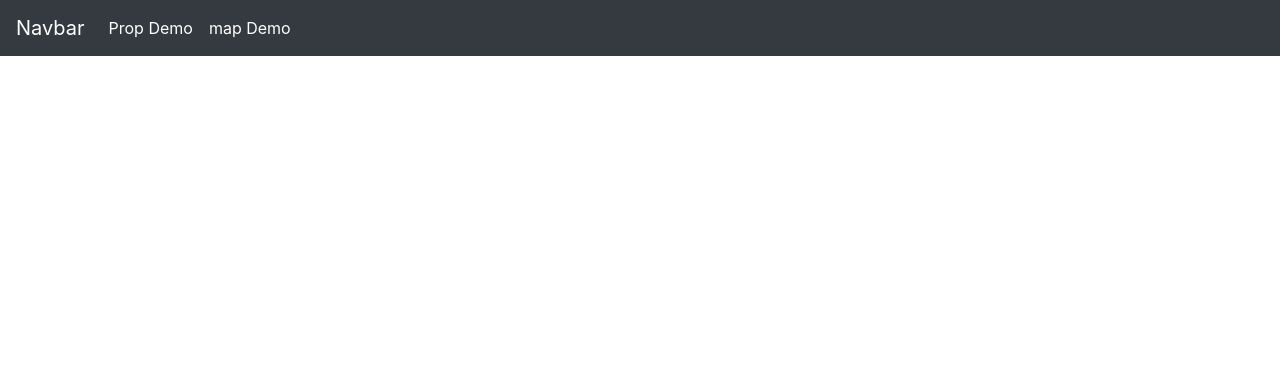
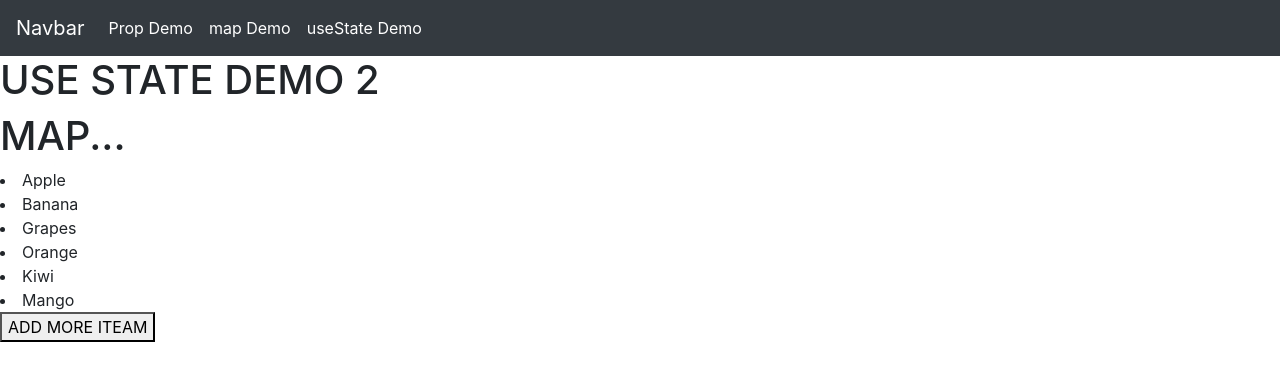
Before and after one commit to samirvithlani/mern2025-weekend, a React (Vite) app: page /useStateDemo in a window 1280 px wide. Shown: the top 380 px of the page. Built offline with nearby package versions, Linux system fonts and the light colour scheme.

Commit message:
useState

```diff
--- a/src/App.jsx
+++ b/src/App.jsx
@@ -5,6 +5,8 @@ import { Navbar } from './components/Navbar'
 import { Route, Routes } from 'react-router-dom'
 import { PropDemo } from './components/PropDemo'
 import { MapDemo1 } from './components/MapDemo1'
+import { UesStateDemo } from './components/UesStateDemo'
+import { UseStateDemo2 } from './components/UseStateDemo2'
 //import './App.css'
 
 function App() {
@@ -16,6 +18,7 @@ function App() {
       <Routes>
         <Route path='/propdemo' element ={<PropDemo/>}></Route>
         <Route path="/mapdemo" element = {<MapDemo1/>}></Route>
+        <Route path='/useStateDemo' element= {<UseStateDemo2/>}></Route>
       </Routes>
     </div>
   )
--- a/src/components/Navbar.jsx
+++ b/src/components/Navbar.jsx
@@ -20,6 +20,9 @@ export const Navbar = () => {
       </li>
 
 
+      <li class="nav-item active">
+        <Link class="nav-link" to="/useStateDemo">useState Demo</Link>
+      </li>
     </ul>
 
   </div>
--- /dev/null
+++ b/src/components/UesStateDemo.jsx
@@ -0,0 +1,33 @@
+import React, { useState } from "react";
+
+export const UesStateDemo = () => {
+  //DOM :  V-DOM
+  //var count = 0;
+  const [count, setCount] = useState(0);
+  //const [flag, setflag] = useState(false)
+  //const [users, setusers] = useState([])
+  //const [user, setuser] = useState({})
+  //const [name, setname] = useState("")
+
+  //count ->state variable
+  //setCount ==>function : to update value of count...
+  //0 initial value of count.....
+
+  const increseCount = () => {
+    //count++;
+    setCount(count+1)
+    console.log("count after ++", count);
+  };
+  return (
+    <div>
+      <h1>count = {count}</h1>
+      <button
+        onClick={() => {
+          increseCount();
+        }}
+      >
+        +
+      </button>
+    </div>
+  );
+};
--- /dev/null
+++ b/src/components/UseStateDemo2.jsx
@@ -0,0 +1,32 @@
+import React, { useState } from 'react'
+
+export const UseStateDemo2 = () => {
+    const [items, setitems] = useState([
+        "Apple",
+        "Banana",
+        "Grapes",
+        "Orange",
+        "Kiwi",
+        "Mango"
+    ])
+    const addItem =()=>{
+        //watermelon
+        //var x = items.push("watermelon")
+        // var x = [...items,"watermelon"]
+        // console.log(x)
+        // setitems(x)
+        setitems([...items,"watermelon"])
+    }
+  return (
+    <div>
+        <h1>USE STATE DEMO 2</h1>
+        <h1>MAP...</h1>
+        {
+            items.map((i)=>{
+                return <li>{i}</li>
+            })
+        }
+        <button onClick={()=>{addItem()}}>ADD MORE ITEAM</button>
+    </div>
+  )
+}
```
